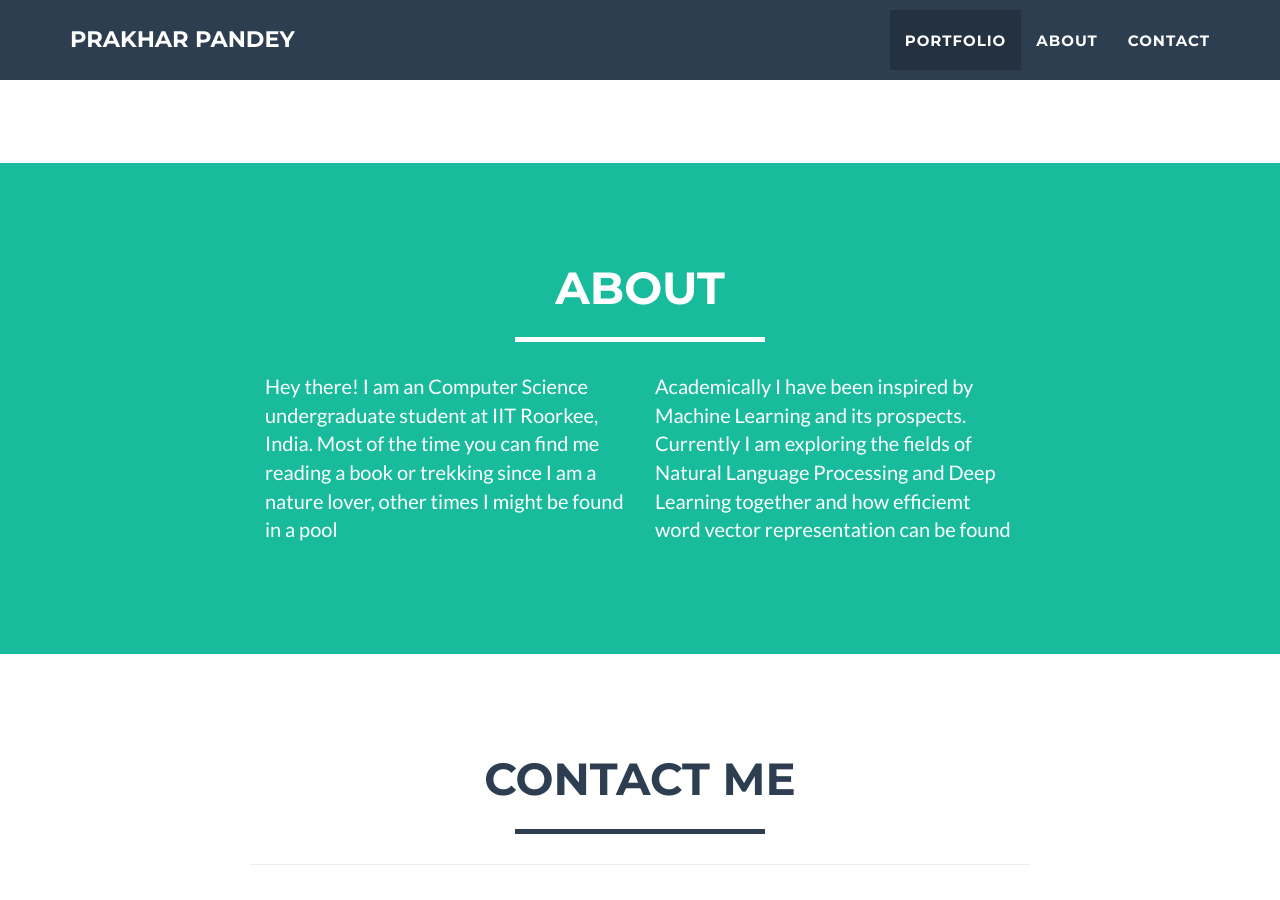
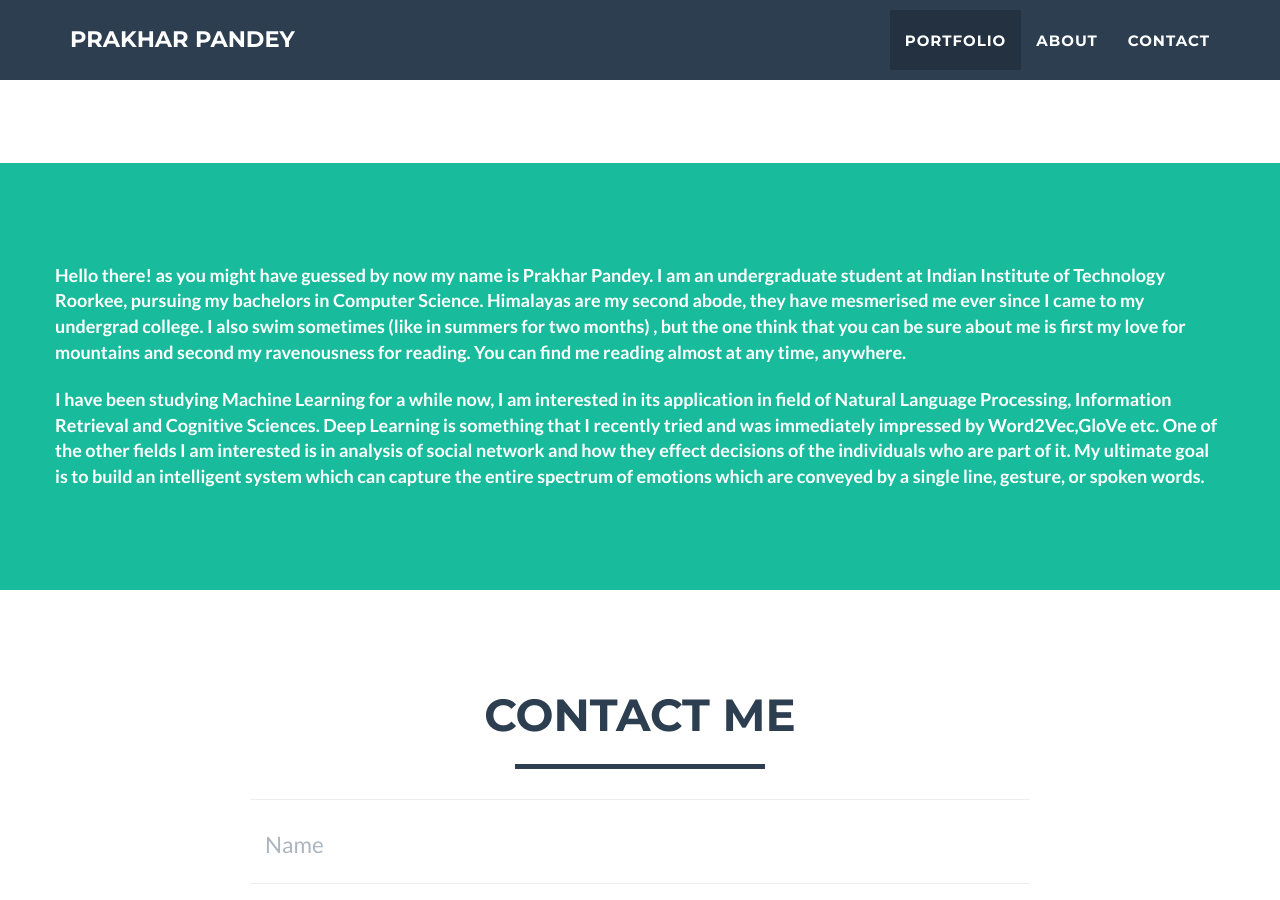
Before and after one commit to pprakhar30/pprakhar30.github.io, a Jekyll site: the page built from index.html, in a window 1280 px wide and 900 px high, scrolled down 1115 px. Built offline with Jekyll 4.4.1, drawn with Linux system fonts in a browser that asks for light colours.

Commit message:
Changed Content

```diff
--- a/_includes/about.html
+++ b/_includes/about.html
@@ -2,18 +2,12 @@
     <section class="success" id="about">
         <div class="container">
             <div class="row">
-                <div class="col-lg-12 text-center">
-                    <h2>About</h2>
-                    <hr class="star-light">
-                </div>
+              <b> <font size = "4"> Hello there! as you might have guessed by now my name is Prakhar Pandey. I am an undergraduate student at Indian Institute of Technology Roorkee, pursuing my bachelors in Computer Science. Himalayas are my second abode, they have mesmerised me ever since I came to my undergrad college. I also swim sometimes (like in summers for two months) , but the one think that you can be sure about me is first my love for mountains and second my ravenousness for reading. You can find me reading almost at any time, anywhere.</font></b>
+
             </div>
+            <br>
             <div class="row">
-                <div class="col-lg-4 col-lg-offset-2">
-                    <p>Hey there! I am an Computer Science undergraduate student at IIT Roorkee, India. Most of the time you can find me reading a book or trekking since I am a nature lover, other times I might be found in a pool</p>
-                </div>
-                <div class="col-lg-4">
-                    <p>Academically I have been inspired by Machine Learning and its prospects. Currently I am exploring the fields of Natural Language Processing and Deep Learning together and how efficiemt word vector representation can be found</p>
-                </div>
+               <b><font size = "4">I have been studying Machine Learning for a while now, I am interested in its application in field of Natural Language Processing, Information Retrieval and Cognitive Sciences. Deep Learning is something that I recently tried and was immediately impressed by Word2Vec,GloVe etc. One of the other fields I am interested is in analysis of social network and how they effect decisions of the individuals who are part of it. My ultimate goal is to build an intelligent system which can capture the entire spectrum of emotions which are conveyed by a single line, gesture, or spoken words.</font></b>
             </div>
         </div>
     </section>
```
